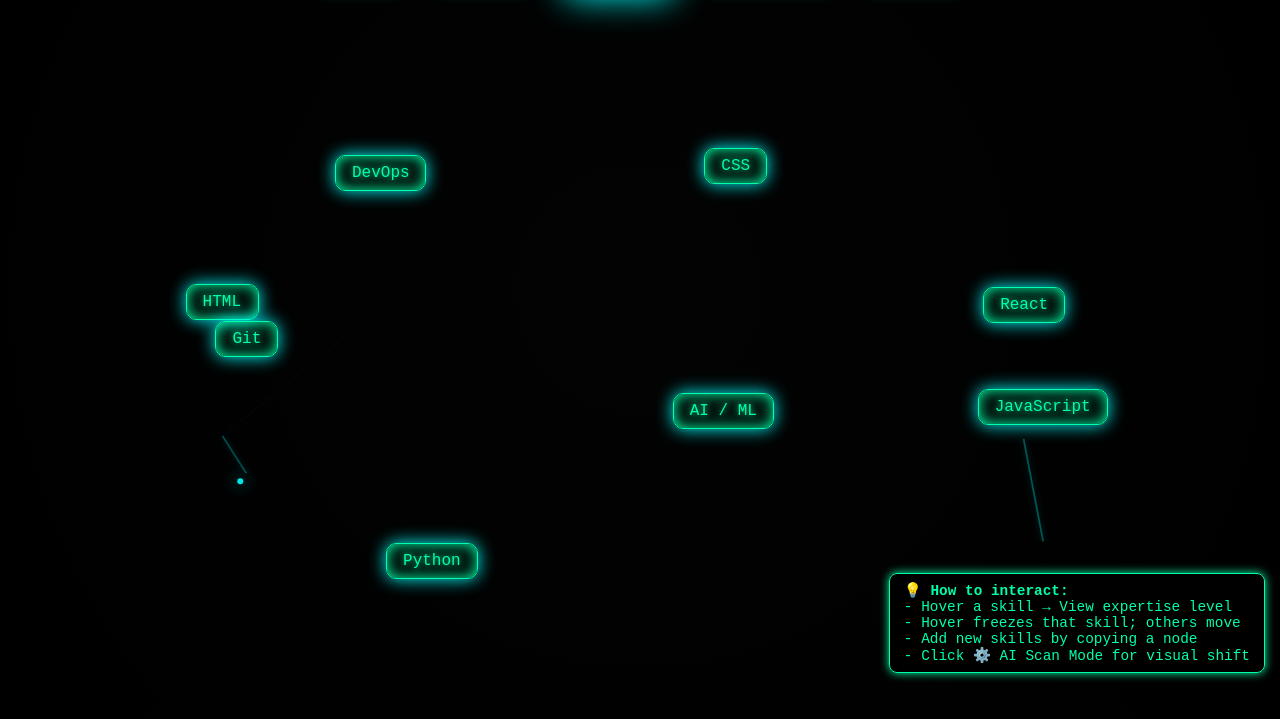
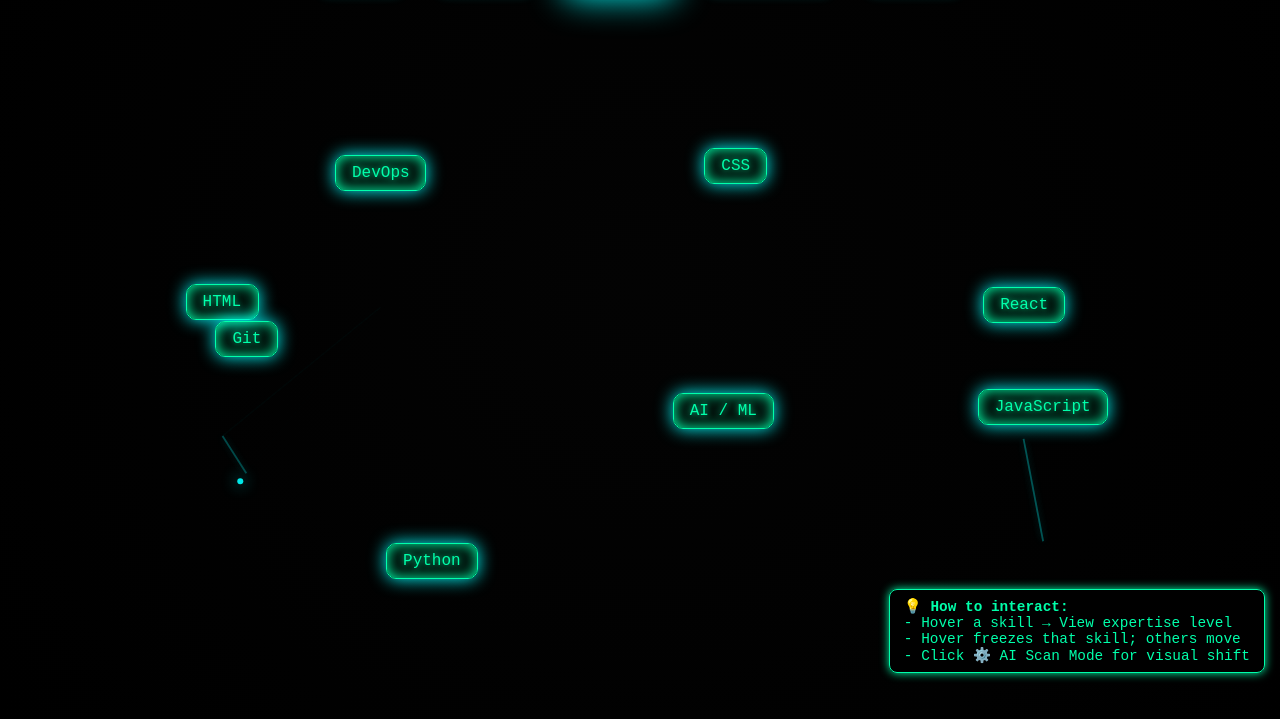
Before and after one commit to Venkey2238/Portfolio, a website: page skills.html in a window 1280 px wide. Shown: the part 117-836 px from the top of the page. Drawn offline with Linux system fonts and the light colour scheme; animation ran at ten frames a second.

Commit message:
Update skills.html

```diff
--- a/skills.html
+++ b/skills.html
@@ -223,7 +223,6 @@
 <div class="matrix">
   <canvas id="links"></canvas>
 
-  <!-- ✨ SKILLS: Add new skills here (copy and adjust position + level) -->
   <div class="node" data-skill="HTML" data-level="Expert (90%)" style="--skill-level:90%;top:40%;left:20%;">HTML</div>
   <div class="node" data-skill="CSS" data-level="Advanced (80%)" style="--skill-level:80%;top:25%;left:50%;">CSS</div>
   <div class="node" data-skill="JavaScript" data-level="Intermediate (70%)" style="--skill-level:70%;top:60%;left:70%;">JavaScript</div>
@@ -240,7 +239,6 @@
   💡 <b>How to interact:</b><br>
   - Hover a skill → View expertise level<br>
   - Hover freezes that skill; others move<br>
-  - Add new skills by copying a node<br>
   - Click ⚙️ AI Scan Mode for visual shift
 </div>
 
```
